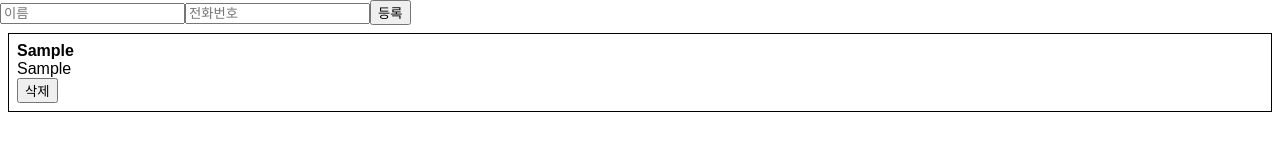
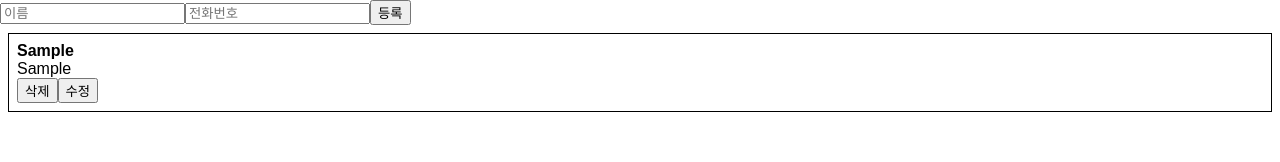
Before and after one commit to SungJunKang/WebStudy_ReactJS, a React (Create React App) app in the folder contact-app/: page / in a window 1280 px wide. Both pictures are taken after typing "Sample", "Sample" into the empty fields and a click on the button "등록". Shown: the top 162 px of the page. Built offline with nearby package versions, Linux system fonts and the light colour scheme.

Commit message:
Modifying data in an array

```diff
--- a/contact-app/src/App.js
+++ b/contact-app/src/App.js
@@ -27,11 +27,28 @@ class App extends Component {
     });
   }
 
+  handleUpdate = (id, data) => {
+    const {information} = this.state;
+    this.setState({
+      information: information.map(
+        info => {
+          if(info.id === id){
+            return {
+              id,
+              ...data,
+            };
+          }
+          return info;
+        }
+      )
+    })
+  }
+
   render() {
     return (
       <div>
         <PhoneForm onCreate={this.handleCreate} />
-        <PhoneInfoList data={this.state.information} onRemove={this.handleRemove} />
+        <PhoneInfoList data={this.state.information} onRemove={this.handleRemove} onUpdate={this.handleUpdate} />
       </div>
     );
   }
--- a/contact-app/src/components/PhoneInfo.js
+++ b/contact-app/src/components/PhoneInfo.js
@@ -1,14 +1,53 @@
-import React, { Component } from 'react';
+import React, { Component, Fragment } from 'react';
 
 class PhoneInfo extends Component {
+
+    state = {
+        editing: false,
+        name: '',
+        phone: ''
+    }
 
      handleRemove = () => {
         const {info, onRemove} = this.props;
         onRemove(info.id);
     }
 
+    handleToggleEdit = () => {
+        // true -> false
+            // onUpdate
+        // false -> true
+            // state 에 info 값들 넣어주기
+        const {info, onUpdate} = this.props;
+
+        if(this.state.editing){
+            onUpdate(info.id, {
+                name: this.state.name,
+                phone: this.state.phone
+            });
+        }
+        else{
+            this.setState({
+                name: info.name,
+                phone: info.phone,
+            });
+        }
+
+        this.setState({
+            editing: !this.state.editing,
+        });
+    }
+
+    handleChange = (e) => {
+        this.setState({
+            [e.target.name]: e.target.value
+        });
+    }
+
     render() {
         const {name, phone} = this.props.info;
+
+        const {editing} = this.state;
 
         const style = {
             border: '1px solid black',
@@ -18,9 +57,27 @@ class PhoneInfo extends Component {
 
     return (
         <div style={style}>
+            {
+                editing ? (
+                    <Fragment>
+                        <div>
+                            <input name='name' onChange={this.handleChange} value={this.state.name} />
+                        </div>
+                        <div>
+                            <input name='phone' onChange={this.handleChange} value={this.state.phone} />
+                        </div>
+                    </Fragment>
+                ) : (
+                    <Fragment>
                         <div><b>{name}</b></div>
                         <div>{phone}</div>
+                    </Fragment>
+                )
+            }
             <button onClick={this.handleRemove}>삭제</button>
+            <button onClick={this.handleToggleEdit}>
+                {editing ? '적용' : '수정'}
+            </button>
         </div>
     );
   }
--- a/contact-app/src/components/PhoneInfoList.js
+++ b/contact-app/src/components/PhoneInfoList.js
@@ -8,9 +8,9 @@ class PhoneInfoList extends Component {
   }
 
   render() {
-    const {data, onRemove} = this.props;
+    const {data, onRemove, onUpdate} = this.props;
 
-    const list = data.map(info => (<PhoneInfo onRemove={onRemove} info={info} key={info.id} />
+    const list = data.map(info => (<PhoneInfo onRemove={onRemove} onUpdate={onUpdate} info={info} key={info.id} />
       )
     );
     return (
```
Lines whose indentation alone changed are shown as unchanged.
